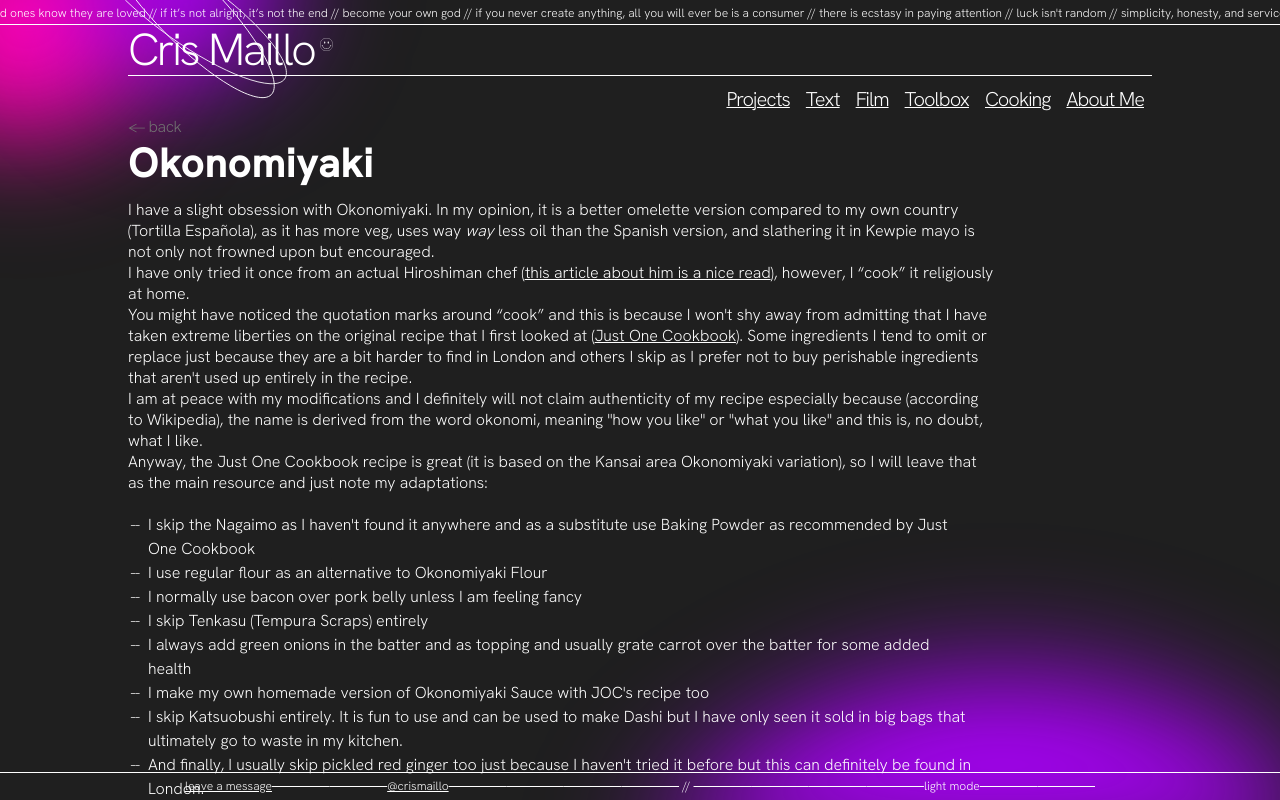
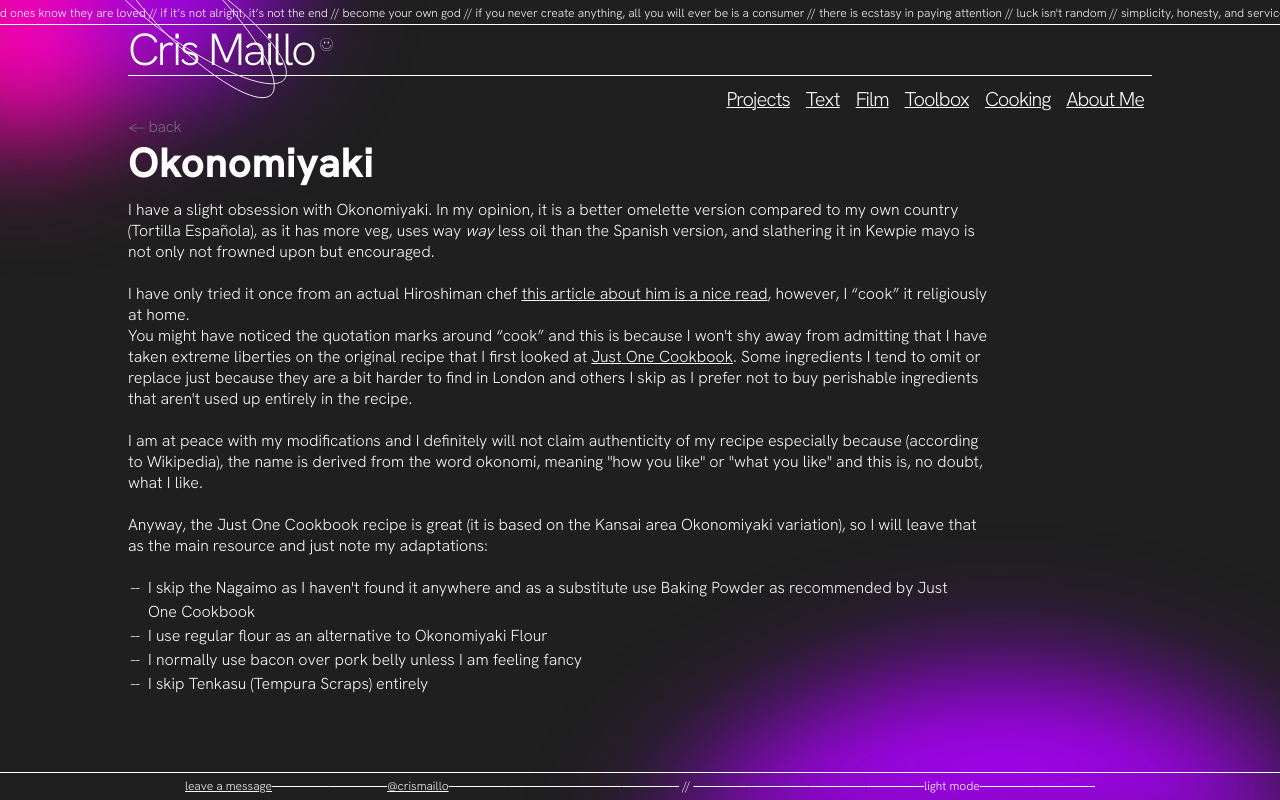
Before and after one commit to cris-maillo/crismaillo, a React (Vite) app: page /article/Okonomiyaki in a window 1280 px wide. Built offline with nearby package versions, Linux system fonts and the light colour scheme; no server answers.

Commit message:
articles ready

```diff
--- a/package.json
+++ b/package.json
@@ -21,7 +21,8 @@
     "react": "^18.2.0",
     "react-dom": "^18.2.0",
     "react-markdown": "^9.0.1",
-    "react-router-dom": "^6.18.0"
+    "react-router-dom": "^6.18.0",
+    "rehype-raw": "^7.0.0"
   },
   "devDependencies": {
     "@types/react": "^18.2.43",
--- a/src/App.css
+++ b/src/App.css
@@ -797,9 +797,11 @@ span .lines{
   margin: 0px 20% 10px 10%;
 }
 
-.textContainer.article{
-  height: 50%;
+.textContainer {
+  max-height: calc(100vh - 300px); /* Subtracting 20px from the viewport height */
+  overflow-y: auto; /* Adding scrollbar when content overflows */
 }
+
 
 @media only screen and (max-width: 970px) {
   .textContainer{
--- a/src/components/Texts/Article.jsx
+++ b/src/components/Texts/Article.jsx
@@ -2,6 +2,7 @@ import { useEffect, useState } from 'react';
 import { useParams } from 'react-router-dom';
 import matter from 'gray-matter';
 import ReactMarkdown from 'react-markdown';
+import rehypeRaw from "rehype-raw";
 import articleFiles from './articles/index';
 import { useNavigate } from 'react-router-dom';
 import '../../App.css';
@@ -13,8 +14,8 @@ const Article = () => {
 
   useEffect(() => {
     const loadArticle = async () => {
-      const resolvedFiles = await Promise.all(articleFiles); // Resolve all dynamic imports
-      const matchedFile = resolvedFiles.find(file => file.default.includes(id)); // Assuming the resolved object has a 'default' key that includes the ID
+      const resolvedFiles = await Promise.all(articleFiles);
+      const matchedFile = resolvedFiles.find(file => file.default.includes(id));
 
       if (matchedFile) {
         const response = await fetch(matchedFile.default);
@@ -42,7 +43,7 @@ const Article = () => {
         </div>
 
         <div className="textContainer article">
-            <div className="articleText"><ReactMarkdown>{articleContent.articleBody}</ReactMarkdown></div>
+            <div className="articleText"><ReactMarkdown rehypePlugins={[rehypeRaw]}>{articleContent.articleBody}</ReactMarkdown></div>
         </div>
     </div>
   );
--- a/src/components/Texts/articles/Okonomiyaki.md
+++ b/src/components/Texts/articles/Okonomiyaki.md
@@ -7,13 +7,13 @@ description: "I have a slight obsession with Okonomiyaki. In my opinion, it is a
 ---
 
 I have a slight obsession with Okonomiyaki. In my opinion, it is a better omelette version compared to my own country (Tortilla Española), as it has more veg, uses way *way* less oil than the Spanish version, and slathering it in Kewpie mayo is not only not frowned upon but encouraged.
+<br><br>
+I have only tried it once from an actual Hiroshiman chef <a href="https://www.pelliclemag.com/home/2021/3/8/fumio-tanga-bridging-the-izakaya-pub-divide-shofoodoh" target="_blank">this article about him is a nice read</a>, however, I “cook” it religiously at home.
 
-I have only tried it once from an actual Hiroshiman chef ([this article about him is a nice read](https://www.pelliclemag.com/home/2021/3/8/fumio-tanga-bridging-the-izakaya-pub-divide-shofoodoh)), however, I “cook” it religiously at home.
-
-You might have noticed the quotation marks around “cook” and this is because I won't shy away from admitting that I have taken extreme liberties on the original recipe that I first looked at ([Just One Cookbook](https://www.justonecookbook.com/okonomiyaki/)). Some ingredients I tend to omit or replace just because they are a bit harder to find in London and others I skip as I prefer not to buy perishable ingredients that aren't used up entirely in the recipe.
-
+You might have noticed the quotation marks around “cook” and this is because I won't shy away from admitting that I have taken extreme liberties on the original recipe that I first looked at <a href="https://www.justonecookbook.com/okonomiyaki/" target="_blank">Just One Cookbook</a>. Some ingredients I tend to omit or replace just because they are a bit harder to find in London and others I skip as I prefer not to buy perishable ingredients that aren't used up entirely in the recipe.
+<br><br>
 I am at peace with my modifications and I definitely will not claim authenticity of my recipe especially because (according to Wikipedia), the name is derived from the word okonomi, meaning "how you like" or "what you like" and this is, no doubt, what I like.
-
+<br><br>
 Anyway, the Just One Cookbook recipe is great (it is based on the Kansai area Okonomiyaki variation), so I will leave that as the main resource and just note my adaptations:
 
 - I skip the Nagaimo as I haven't found it anywhere and as a substitute use Baking Powder as recommended by Just One Cookbook
--- a/src/components/Texts/articles/cyanotype.md
+++ b/src/components/Texts/articles/cyanotype.md
@@ -1,30 +1,34 @@
 ---
 id: "cyanotype"
 tag: "crafting"
-title: "Sun Printing and some thoughts on art or creating"
+title: "Sun Printing and thoughts on creating"
 date: "20th July 2023"
 description: "or cyanotype making"
 ---
 
 I recently bought a Sun Printing kit which includes the pre-prepared paper and an acrylic sheet as a weight. I have been loving art kits as they are always a quick and easy way to find a creative interest (creative in the sense of creating, not necessarily in originality) and especially away from screens.
+<br><br>
+The sunprints I have created look lovely on my walls but what I have most enjoyed is researching the medium and mimicking what cyanotype artists have and are creating.
+<br><br>
+One thing that surprised me at first was realizing that cyanotype is a somewhat ‘inflexible’ art technique. Firstly, for most prints, cyanotype usually requires contact printing at a 1:1 ratio (in terms of size of the material compared to the print), and secondly, the “original” subjects are often either photographic negatives or small trinkets or organic materials as they can provide an interesting shape or have a certain degree of transparencies.
+<br><br>
+Therefore, one would assume that the scope of what can be achieved with cyanotypes is quite limited. Nonetheless, when I started looking at sunprint artworks, I was surprised that this limit has somehow unlocked a new level of creativity in the artists:
+- <a href="https://www.wired.com/2016/08/meghann-riepenhoff-littoral-drift/" target="_blank">Water</a>
+- <a href="https://631710.cargo.site/" target="_blank">Soundwaves</a>
+- <a href="https://www.ingalisamiddleton.com/#/phytoplankton-1/" target="_blank">Unicellular Organisms</a>
 
-The sunprints I have created look lovely on my walls but what I have most enjoyed is researching the medium and mimicking what cyanotype artists have and are creating.
+Which is why I maintained a focus on researching & <a href="https://www.are.na/cris-maillo/sunprints" target="_blank">collecting</a> any examples I was inspired by.
+<br>
 
-One thing that surprised me at first was realizing that cyanotype is a somewhat ‘inflexible’ art technique. Firstly, for most prints, cyanotype usually requires contact printing at a 1:1 ratio, and secondly, the “original” subjects are often either photographic negatives or small trinkets or organic materials as they can provide an interesting shape or have a certain degree of transparencies.
+#### Creating
+I do not intend to become or even attempt to become an artist. But I am keen on growing a sensibility to art and artists and those or that which inspires them. I could go on and on about my feelings towards creating (not just when it comes to art, but the cultivation of a creative practice in any area of life), but there are two thought streams that probably define these feelings the most:
+<br><br>
+Firstly, a desire to understand the true difficulty of doing art. I’ve always thought that it is easy to dismiss skill and talent as an audience member. This is mostly due to all the: ‘My Five-Year-Old Could’ve Made That’ -ers when it comes to, usually Modern, art. Even Generative Art (opinions on the ethics/morality of it aside) requires skill and time to finetune prompts to create a truly desired output.
+<br><br>
+And secondly, the feeling of wanting to be good at everything and the sometimes-defeating feeling of not being able to be so. Yes, you definitely can do anything you set your mind to, but should you?
+<br><br>
+Anyway, I'll leave you with the sun print of my own creation that I'm most happy with; a still-life of all the jewellery I've been gifted by my mother:
+&nbsp;
 
-Therefore, one would assume that the scope of what can be achieved with cyanotypes is quite limited. Nonetheless, when I started looking at sunprint artworks, I was pleasently surprised that this limit has somehow unlocked a new level of creativity in the artists. From using water or [...], .
-
-Which is why collecting and curating my research has been so rewarding and inspiring.
-and I wanted to document my experience of using it and what I have learnt in the process
-
-https://www.are.na/cris-maillo/sunprints
-
-cyanotypes - blueprints
-
-I do not intend to become or even attempt to become an artist. But I am keen on growing a sensibility to art and artists and those or that which inspires them. I could go on and on about my feelings towards creating (not just when it comes to art, but the cultivation of a creative practice in any area of life), but there are two thought streams that probably define these feelings the most:
-
-Firstly, a desire to understand the true difficulty of doing art. I’ve always thought that it is easy to dismiss skill and talent as an audience member. This is mostly due to all the: ‘My Five-Year-Old Could’ve Made That’ -ers when it comes to, usually Modern, art. Even Generative Art (opinions on the ethics/morality of it aside) requires skill and time to finetune prompts to create a truly desired output.
-
-And secondly, the feeling of wanting to be good at everything and the sometimes-defeating feeling of not being able to be so. Yes, you definitely can do anything you set your mind to, but should you?
-
-Anyway, I'll leave you with the sun print of my own creation that I'm most happy with; a still-life of all the jewellery I've received from my mother:
+<img src="https://d2w9rnfcy7mm78.cloudfront.net/21309166/original_ba42e1e6b3f68994f59dc570df8d80c1.jpg?1681042224?bc=0" alt="my mother's jewelry" width="200" style="display: block; margin: 20px auto">
+<h5 style="display: block; text-align: center">my mothers jewllery</h5>
--- a/src/components/Toolbox/Toolbox.jsx
+++ b/src/components/Toolbox/Toolbox.jsx
@@ -87,7 +87,7 @@ function Toolbox() {
             {
               title: 'What',
               resources: [
-                { label: 'Okonomiyaki', href: './articles/okonomiyaki.html' },
+                { label: 'Okonomiyaki', href: './article/Okonomiyaki' },
                 { label: 'Best Lasagna', href: 'https://www.epicurious.com/recipes/food/views/our-favorite-lasagna-with-sausage-spinach-and-three-cheeses-51253440' },
               ],
             },
```
Also changed, not shown: src/components/Texts/articles/london-guide.md (+7 -2 lines), TODO.txt, src/assets/images/my-mothers-jewllery.jpg (added), 1 other file (tests, documents, lock files or other folders).
